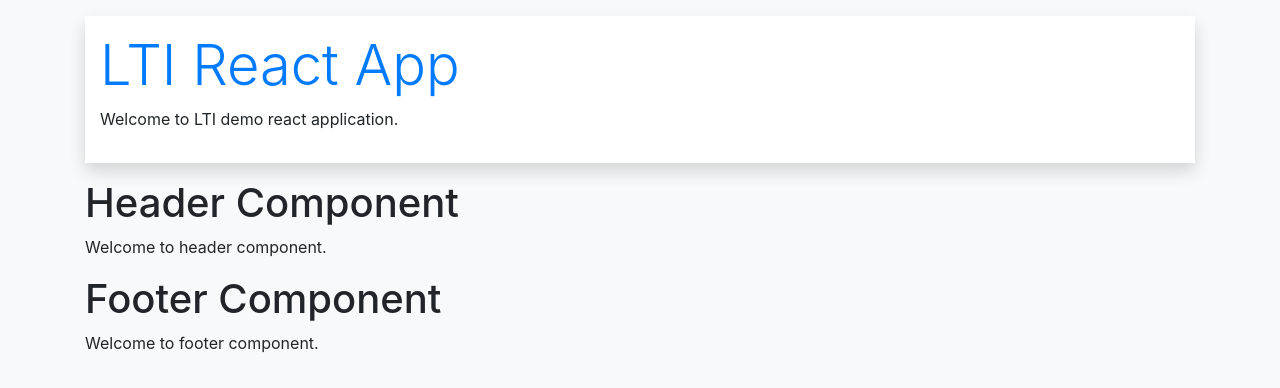
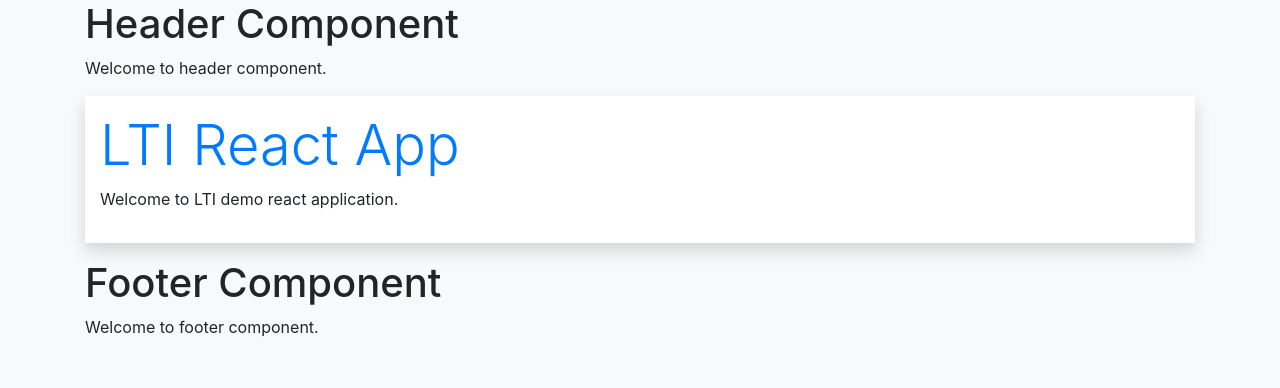
Before and after one commit to shridhar-javafsd/lti-react-demo-app, a React (Create React App) app: page / in a window 1280 px wide. Shown: the top 388 px of the page. Built offline with nearby package versions, Linux system fonts and the light colour scheme.

Commit message:
app header footer

```diff
--- a/src/App.js
+++ b/src/App.js
@@ -1,18 +1,20 @@
 import Footer from "./components/Footer";
 import Header from "./components/Header";
+
+// bootstrap link -
+// https://getbootstrap.com/docs/4.6/getting-started/introduction/
+
 
 const App = () => {
 
   return (
     <div className="container">
+      <Header />
       <div className="container mt-3 mb-3 pt-3 pb-3 shadow bg-white">
         <h1 className="display-4 text-primary">LTI React App</h1>
         <p>Welcome to LTI demo react application.</p>
       </div>
-
-      <Header />
       <Footer />
-
     </div>
   );
 }
```
